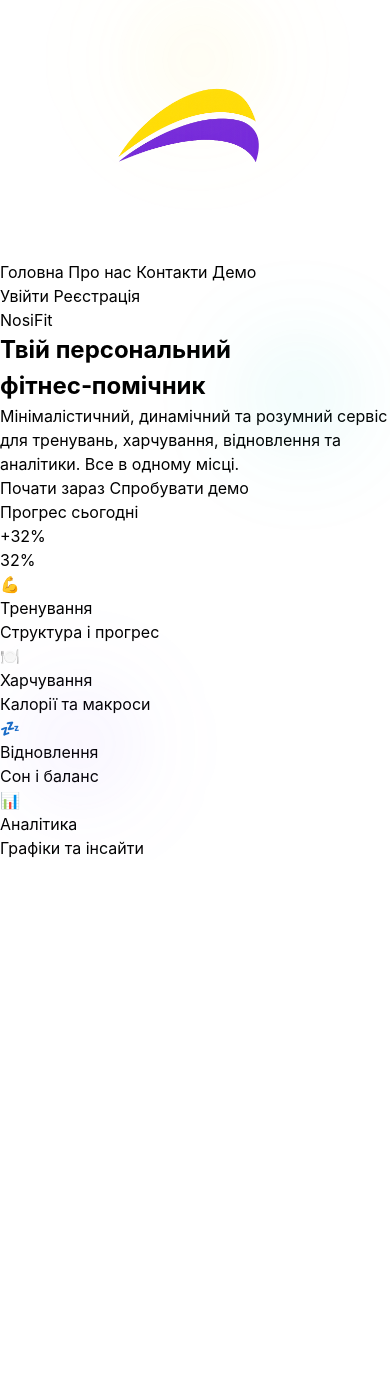
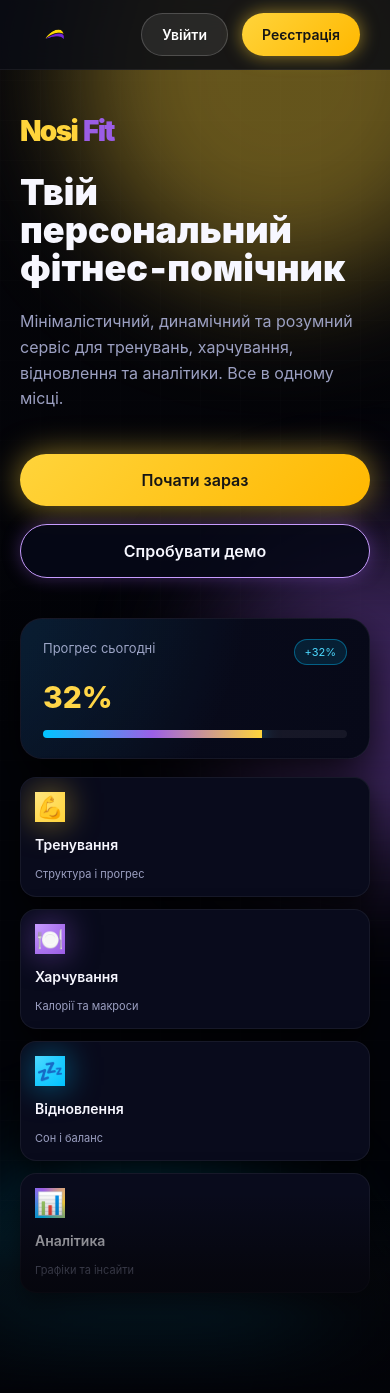
Before and after one commit to NosiOi/Nosi_website, a Flask app: page / in a window 390 px wide. Before the commit the page ends 858 px from the top, so only its background shows below. Run offline with Flask 3, Linux system fonts and the light colour scheme.

Commit message:
Fix landing, isolate components, clean CSS

```diff
--- a/myapp/app/routes/assessment.py
+++ b/myapp/app/routes/assessment.py
@@ -33,7 +33,6 @@ def assessment():
         db.session.add(assessment)
         db.session.commit()
 
-        # Генеруємо тренувальний план
         generate_training_plan_for_user(
             user=current_user,
             assessment=assessment,
--- a/myapp/app/static/css/components/navbar.css
+++ b/myapp/app/static/css/components/navbar.css
@@ -1,16 +1,87 @@
-.cmp-navbar {
+.nav-root {
     width: 100%;
-    height: 60px;
-    background: rgba(10, 12, 20, 0.9);
+    height: 70px;
+    background: rgba(10, 12, 20, 0.85);
     border-bottom: 1px solid rgba(255, 255, 255, 0.06);
     display: flex;
     align-items: center;
-    padding: 0 20px;
+    justify-content: space-between;
+    padding: 0 30px;
     backdrop-filter: blur(12px);
+    position: fixed;
+    top: 0;
+    left: 0;
+    z-index: 50;
 }
 
-.cmp-navbar-title {
-    font-size: 18px;
+.nav-left {
+    display: flex;
+    align-items: center;
+    gap: 26px;
+}
+
+.nav-logo-img {
+    height: 34px;
+    width: auto;
+}
+
+.nav-links {
+    display: flex;
+    gap: 22px;
+}
+
+.nav-link {
+    color: #fff;
+    font-size: 15px;
+    text-decoration: none;
+    opacity: 0.85;
+    transition: 0.2s ease;
+}
+
+.nav-link:hover {
+    opacity: 1;
+}
+
+.nav-right {
+    display: flex;
+    gap: 14px;
+}
+
+.nav-btn {
+    padding: 10px 20px;
+    border-radius: 999px;
+    font-size: 14px;
     font-weight: 600;
+    text-decoration: none;
+    display: inline-flex;
+    align-items: center;
+    justify-content: center;
+    transition: 0.25s ease;
+}
+
+.nav-btn-login {
+    background: rgba(255, 255, 255, 0.08);
     color: #fff;
+    border: 1px solid rgba(255, 255, 255, 0.18);
 }
+
+.nav-btn-login:hover {
+    background: rgba(255, 255, 255, 0.18);
+}
+
+.nav-btn-register {
+    background: linear-gradient(135deg, #FFD43B, #FFB800);
+    color: #151515;
+    box-shadow: 0 0 18px rgba(255, 212, 59, 0.55);
+}
+
+.nav-btn-register:hover {
+    transform: translateY(-2px);
+    box-shadow: 0 0 28px rgba(255, 212, 59, 0.85);
+}
+
+@media (max-width: 768px) {
+    .nav-links {
+        display: none;
+    }
+}
--- a/myapp/app/static/css/pages/landing.css
+++ b/myapp/app/static/css/pages/landing.css
@@ -1,12 +1,12 @@
-.hero {
+.pub-landing {
     position: relative;
     padding: 140px 0 180px;
-    background: radial-gradient(circle at top, #151524 0, #050509 55%);
-    color: var(--text-main);
+    background: radial-gradient(circle at top, var(--core-bg-softer) 0, var(--core-bg) 55%);
+    color: var(--core-text-main);
     overflow: hidden;
 }
 
-.hero::after {
+.pub-landing::after {
     content: "";
     position: absolute;
     bottom: 0;
@@ -16,13 +16,13 @@
     background: linear-gradient(to bottom,
             rgba(5, 5, 9, 0) 0%,
             rgba(5, 5, 9, 0.7) 40%,
-            #020308 100%);
+            var(--core-bg) 100%);
     z-index: 3;
     pointer-events: none;
 }
 
 
-.hero-bg {
+.pub-landing-bg {
     position: absolute;
     inset: 0;
     overflow: hidden;
@@ -30,7 +30,7 @@
     z-index: 0;
 }
 
-.hero-bg::after {
+.pub-landing-bg::after {
     content: "";
     position: absolute;
     top: -120px;
@@ -45,22 +45,22 @@
     z-index: 1;
 }
 
-.hero-bg.yellow-glow::after {
+.pub-landing-bg.pub-glow-yellow::after {
     background: rgba(255, 212, 59, 0.55);
     opacity: 1;
 }
 
-.hero-bg.blue-glow::after {
+.pub-landing-bg.pub-glow-blue::after {
     background: rgba(0, 194, 255, 0.55);
     opacity: 1;
 }
 
-.hero-bg.violet-glow::after {
+.pub-landing-bg.pub-glow-violet::after {
     background: rgba(155, 93, 229, 0.55);
     opacity: 1;
 }
 
-.hero-bg.mix-glow::after {
+.pub-landing-bg.pub-glow-mix::after {
     background: conic-gradient(from 0deg,
             rgba(0, 194, 255, 0.45),
             rgba(155, 93, 229, 0.45),
@@ -70,7 +70,7 @@
 }
 
 
-.blob {
+.pub-blob {
     position: absolute;
     border-radius: 50%;
     filter: blur(60px);
@@ -79,7 +79,7 @@
     animation: float 18s infinite ease-in-out;
 }
 
-.blob-1 {
+.pub-blob-1 {
     width: 420px;
     height: 420px;
     background: rgba(255, 212, 59, 0.55);
@@ -87,7 +87,7 @@
     right: -80px;
 }
 
-.blob-2 {
+.pub-blob-2 {
     width: 360px;
     height: 360px;
     background: rgba(0, 194, 255, 0.55);
@@ -95,7 +95,7 @@
     left: -60px;
 }
 
-.blob-3 {
+.pub-blob-3 {
     width: 320px;
     height: 320px;
     background: rgba(155, 93, 229, 0.55);
@@ -104,7 +104,8 @@
     transform: translateX(-50%);
 }
 
-.grid-lines {
+
+.pub-grid-lines {
     position: absolute;
     inset: 0;
     background-image:
@@ -116,13 +117,12 @@
 }
 
 
-.hero-container {
+.pub-landing-container {
     max-width: 1300px;
     margin: 0 auto;
     padding: 0 40px;
     position: relative;
     z-index: 2;
-
     display: grid;
     grid-template-columns: 1.1fr 0.9fr;
     gap: 60px;
@@ -130,49 +130,52 @@
 }
 
 
-.logo {
+.pub-landing-left {
+    display: flex;
+    flex-direction: column;
+    gap: 22px;
+}
+
+.pub-logo {
     font-size: 34px;
     font-weight: 900;
-    margin-bottom: 22px;
     letter-spacing: -0.06em;
     display: inline-flex;
     align-items: center;
     gap: 6px;
 }
 
-.logo-nos {
-    color: var(--yellow);
+.pub-logo-nos {
+    color: var(--core-yellow);
 }
 
-.logo-fit {
-    color: var(--violet);
+.pub-logo-fit {
+    color: var(--core-violet);
 }
 
-.hero-title {
+.pub-landing-title {
     font-size: 48px;
     font-weight: 900;
     line-height: 1.05;
-    margin-bottom: 16px;
 }
 
-.hero-sub {
+.pub-landing-sub {
     max-width: 520px;
     font-size: 16px;
-    color: var(--text-muted);
+    color: var(--core-text-muted);
     line-height: 1.6;
 }
 
-
-.hero-buttons {
-    margin-top: 40px;
+.pub-landing-actions {
+    margin-top: 20px;
     display: flex;
     gap: 18px;
 }
 
-.btn-primary,
-.btn-outline {
+
+.pub-btn {
     padding: 14px 36px;
-    border-radius: 999px;
+    border-radius: var(--core-radius-pill);
     font-size: 16px;
     font-weight: 600;
     text-decoration: none;
@@ -182,49 +185,49 @@
     transition: 0.25s ease;
 }
 
-.btn-primary {
-    background: linear-gradient(135deg, #FFD43B, #FFB800);
+.pub-btn-register {
+    background: linear-gradient(135deg, var(--core-yellow), #FFB800);
     color: #151515;
-    box-shadow: 0 0 22px rgba(255, 212, 59, 0.55);
+    box-shadow: var(--core-shadow-yellow);
 }
 
-.btn-primary:hover {
+.pub-btn-register:hover {
     transform: translateY(-3px);
     box-shadow: 0 0 32px rgba(255, 212, 59, 0.85);
 }
 
-.btn-outline {
-    border: 1px solid rgba(155, 93, 229, 0.7);
+.pub-btn-login {
+    border: 1px solid var(--core-violet-soft);
     background: rgba(7, 9, 24, 0.85);
-    color: var(--text-main);
+    color: var(--core-text-main);
     box-shadow: 0 0 18px rgba(155, 93, 229, 0.35);
 }
 
-.btn-outline:hover {
-    border-color: var(--violet-soft);
+.pub-btn-login:hover {
+    border-color: var(--core-violet);
     box-shadow: 0 0 32px rgba(155, 93, 229, 0.55);
     transform: translateY(-3px);
 }
 
 
-.hero-right {
+.pub-landing-right {
     display: flex;
     flex-direction: column;
     gap: 18px;
 }
 
 
-.progress-card {
-    background: radial-gradient(circle at top left, #15172b, #050712);
+.pub-progress-card {
+    background: radial-gradient(circle at top left, var(--core-card-soft), var(--core-card));
     padding: 20px 22px;
-    border-radius: var(--radius-lg);
-    border: 1px solid rgba(255, 255, 255, 0.08);
-    box-shadow: var(--shadow-soft);
+    border-radius: var(--core-radius-lg);
+    border: 1px solid var(--core-border-subtle);
+    box-shadow: var(--core-shadow-soft);
     position: relative;
     overflow: hidden;
 }
 
-.progress-card::before {
+.pub-progress-card::before {
     content: "";
     position: absolute;
     inset: -40%;
@@ -233,61 +236,65 @@
     mix-blend-mode: screen;
 }
 
-.progress-header {
+.pub-progress-header {
     display: flex;
     justify-content: space-between;
     margin-bottom: 10px;
 }
 
-.progress-label {
+.pub-progress-label {
     font-size: 13px;
-    color: var(--text-muted);
+    color: var(--core-text-muted);
 }
 
-.progress-tag {
+.pub-progress-tag {
     font-size: 11px;
     padding: 4px 10px;
-    border-radius: 999px;
+    border-radius: var(--core-radius-pill);
     background: rgba(0, 194, 255, 0.12);
-    color: var(--blue-soft);
+    color: var(--core-blue-soft);
     border: 1px solid rgba(0, 194, 255, 0.4);
 }
 
-.progress-value {
+.pub-progress-main {
+    margin-bottom: 10px;
+}
+
+.pub-progress-value {
     font-size: 30px;
     font-weight: 800;
-    color: var(--yellow);
+    color: var(--core-yellow);
 }
 
-.progress-bar {
+.pub-progress-bar {
     width: 100%;
     height: 8px;
     background: rgba(255, 255, 255, 0.06);
-    border-radius: 999px;
+    border-radius: var(--core-radius-pill);
     overflow: hidden;
 }
 
-.progress-bar span {
+.pub-progress-bar span {
     display: block;
     width: 72%;
     height: 100%;
-    background: linear-gradient(90deg, var(--blue), var(--violet), var(--yellow));
+    background: linear-gradient(90deg, var(--core-blue), var(--core-violet), var(--core-yellow));
     box-shadow: 0 0 18px rgba(0, 194, 255, 0.7);
     animation: grow 1.4s ease-out;
 }
 
 
-.features-grid {
+.pub-features-grid {
     display: grid;
     grid-template-columns: repeat(2, minmax(0, 1fr));
     gap: 12px;
 }
 
-.feature-item {
-    background: var(--card-soft);
-    border-radius: var(--radius-md);
+.pub-feature-item {
+    background: var(--core-card-soft);
+    border-radius: var(--core-radius-md);
     padding: 14px;
-    border: 1px solid var(--border-subtle);
+    border: 1px solid var(--core-border-subtle);
     min-height: 120px;
     display: flex;
     flex-direction: column;
@@ -298,154 +305,47 @@
     box-shadow: 0 10px 26px rgba(0, 0, 0, 0.7);
 }
 
-.feature-item .icon {
+.pub-feature-item:hover {
+    transform: translateY(-3px);
+}
+
+.pub-feature-icon {
     font-size: 22px;
     width: 30px;
     height: 30px;
     display: flex;
     align-items: center;
     justify-content: center;
-    line-height: 1;
 }
 
-.feature-title {
+.pub-feature-title {
     font-size: 14px;
     font-weight: 600;
-    margin: 0;
 }
 
-.feature-sub {
+.pub-feature-sub {
     font-size: 11px;
-    color: var(--text-muted);
-    margin: 0;
+    color: var(--core-text-muted);
 }
 
-
-.feature-item.training-card .icon {
-    background: radial-gradient(circle at 0 0, var(--yellow-soft), var(--yellow));
-    box-shadow: var(--shadow-neon-yellow);
+.pub-feature-training .pub-feature-icon {
+    background: radial-gradient(circle at 0 0, var(--core-yellow-soft), var(--core-yellow));
+    box-shadow: var(--core-shadow-yellow);
 }
 
-.feature-item.training-card:hover {
-    border-color: rgba(255, 212, 59, 0.7);
-    box-shadow: 0 0 32px rgba(255, 212, 59, 0.45);
+.pub-feature-nutrition .pub-feature-icon {
+    background: radial-gradient(circle at 0 0, var(--core-violet-soft), var(--core-violet));
+    box-shadow: var(--core-shadow-violet);
 }
 
-.feature-item.nutrition-card .icon {
-    background: radial-gradient(circle at 0 0, var(--violet-soft), var(--violet));
-    box-shadow: var(--shadow-neon-violet);
+.pub-feature-recovery .pub-feature-icon {
+    background: radial-gradient(circle at 0 0, var(--core-blue-soft), var(--core-blue));
+    box-shadow: var(--core-shadow-blue);
 }
 
-.feature-item.nutrition-card:hover {
-    border-color: rgba(155, 93, 229, 0.7);
-    box-shadow: 0 0 32px rgba(155, 93, 229, 0.45);
+.pub-feature-analytics .pub-feature-icon {
+    background: conic-gradient(from 210deg, var(--core-blue), var(--core-violet), var(--core-yellow), var(--core-blue));
 }
-
-.feature-item.recovery-card .icon {
-    background: radial-gradient(circle at 0 0, var(--blue-soft), var(--blue));
-    box-shadow: var(--shadow-neon-blue);
-}
-
-.feature-item.recovery-card:hover {
-    border-color: rgba(0, 194, 255, 0.7);
-    box-shadow: 0 0 32px rgba(0, 194, 255, 0.45);
-}
-
-.feature-item.analytics-card .icon {
-    background: conic-gradient(from 210deg, var(--blue), var(--violet), var(--yellow), var(--blue));
-}
-
-.feature-item.analytics-card:hover {
-    border-color: rgba(255, 255, 255, 0.4);
-    box-shadow: 0 0 32px rgba(255, 255, 255, 0.25);
-}
-
-.feature-item.training-card::after {
-    content: "";
-    position: absolute;
-    inset: -120px;
-    background: radial-gradient(circle at center,
-            rgba(255, 212, 59, 0.45) 0%,
-            rgba(255, 212, 59, 0.25) 25%,
-            rgba(255, 212, 59, 0.12) 45%,
-            rgba(255, 212, 59, 0) 70%);
-    filter: blur(60px);
-    opacity: 0;
-    transition: opacity 0.35s ease;
-    z-index: -1;
-}
-
-.feature-item.training-card:hover::after {
-    opacity: 1;
-}
-
-
-.feature-item.training-card::after {
-    content: "";
-    position: absolute;
-    inset: -80px;
-    opacity: 0;
-    transition: opacity 0.3s ease;
-    z-index: -1;
-}
-
-.feature-item.recovery-card::after {
-    content: "";
-    position: absolute;
-    inset: -80px;
-    opacity: 0;
-    transition: opacity 0.3s ease;
-    z-index: -1;
-}
-
-.feature-item.recovery-card:hover::after {
-    opacity: 1;
-    background: radial-gradient(circle at center,
-            rgba(0, 194, 255, 0.45) 0%,
-            rgba(0, 194, 255, 0.25) 25%,
-            rgba(0, 194, 255, 0.12) 45%,
-            rgba(0, 194, 255, 0) 70%);
-    filter: blur(40px);
-}
-
-.feature-item.nutrition-card::after {
-    content: "";
-    position: absolute;
-    inset: -80px;
-    opacity: 0;
-    transition: opacity 0.3s ease;
-    z-index: -1;
-}
-
-.feature-item.nutrition-card:hover::after {
-    opacity: 1;
-    background: radial-gradient(circle at center,
-            rgba(155, 93, 229, 0.45) 0%,
-            rgba(155, 93, 229, 0.25) 25%,
-            rgba(155, 93, 229, 0.12) 45%,
-            rgba(155, 93, 229, 0) 70%);
-    filter: blur(40px);
-}
-
-.feature-item.analytics-card::after {
-    content: "";
-    position: absolute;
-    inset: -80px;
-    opacity: 0;
-    transition: opacity 0.3s ease;
-    z-index: -1;
-}
-
-.feature-item.analytics-card:hover::after {
-    opacity: 1;
-    background: radial-gradient(circle at center,
-            rgba(0, 194, 255, 0.35),
-            rgba(155, 93, 229, 0.35),
-            rgba(255, 212, 59, 0.35),
-            rgba(0, 194, 255, 0));
-    filter: blur(50px);
-}
-
 
 
 @keyframes float {
@@ -478,45 +378,44 @@
 
 
 @media (max-width: 1100px) {
-    .hero-container {
+    .pub-landing-container {
         grid-template-columns: 1fr;
         gap: 40px;
     }
 }
 
 @media (max-width: 768px) {
-    .hero {
+    .pub-landing {
         padding: 120px 0 120px;
     }
 
-    .hero-container {
+    .pub-landing-container {
         padding: 0 20px;
     }
 
-    .hero-title {
+    .pub-landing-title {
         font-size: 36px;
     }
 
-    .hero-buttons {
+    .pub-landing-actions {
         flex-direction: column;
     }
 
-    .btn-primary,
-    .btn-outline {
+    .pub-btn {
         width: 100%;
     }
 }
 
 @media (max-width: 520px) {
-    .hero {
+    .pub-landing {
         padding: 110px 0 100px;
     }
 
-    .logo {
+    .pub-logo {
         font-size: 28px;
     }
 
-    .features-grid {
+    .pub-features-grid {
         grid-template-columns: 1fr;
     }
 }
--- a/myapp/app/templates/components/public_nav.html
+++ b/myapp/app/templates/components/public_nav.html
@@ -13,8 +13,10 @@
   </div>
 
   <div class="nav-right">
-    <a href="/login" class="btn-root btn-login" data-glow="yellow">Увійти</a>
-    <a href="/register" class="btn-root btn-register" data-glow="yellow"
+    <a href="auth/login" class="nav-btn nav-btn-login" data-glow="yellow"
+      >Увійти</a
+    >
+    <a href="auth/register" class="nav-btn nav-btn-register" data-glow="yellow"
       >Реєстрація</a
     >
   </div>
--- a/myapp/app/templates/public/base_public.html
+++ b/myapp/app/templates/public/base_public.html
@@ -29,6 +29,8 @@
       rel="stylesheet"
       href="{{ url_for('static', filename='css/components/navbar.css') }}"
     />
+
+    {% block component_styles %}
     <link
       rel="stylesheet"
       href="{{ url_for('static', filename='css/components/buttons.css') }}"
@@ -41,15 +43,10 @@
       rel="stylesheet"
       href="{{ url_for('static', filename='css/components/cards.css') }}"
     />
-
-    {% block styles %}{% endblock %}
+    {% endblock %} {% block styles %}{% endblock %}
   </head>
 
   <body class="public-page">
-    <div class="core-orb core-orb-1"></div>
-    <div class="core-orb core-orb-2"></div>
-    <div class="core-orb core-orb-3"></div>
-
     {% include "components/public_nav.html" %}
 
     <main class="public-wrapper">{% block content %}{% endblock %}</main>
--- a/myapp/app/templates/public/landing.html
+++ b/myapp/app/templates/public/landing.html
@@ -4,7 +4,6 @@
   href="{{ url_for('static', filename='css/pages/landing.css') }}"
 />
 {% endblock %} {% block content %}
-
 <section class="pub-landing">
   <div class="pub-landing-bg">
     <div class="pub-blob pub-blob-1"></div>
@@ -30,7 +29,7 @@
       <div class="pub-landing-actions">
         <a
           href="{{ url_for('auth.register') }}"
-          class="btn-root btn-register"
+          class="pub-btn pub-btn-register"
           data-glow="yellow"
         >
           Почати зараз
@@ -38,7 +37,7 @@
 
         <a
           href="{{ url_for('dashboard.demo') }}"
-          class="btn-root btn-login"
+          class="pub-btn pub-btn-login"
           data-glow="blue"
         >
           Спробувати демо
@@ -107,5 +106,4 @@
     });
   });
 </script>
-
 {% endblock %}
```
